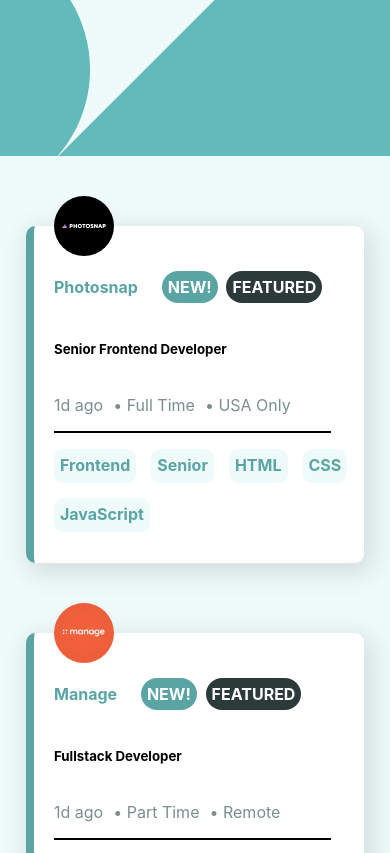
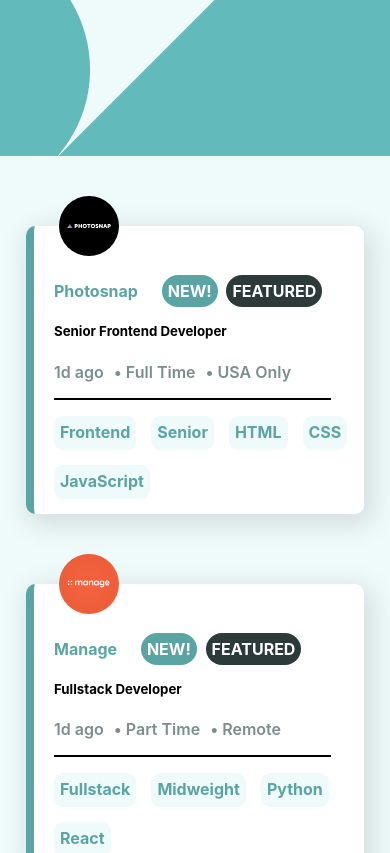
Before and after one commit to Lhourquin/static-job-listings-master, a React (Create React App) app: page / in a window 390 px wide. Shown: the top 853 px of the page. Built offline with nearby package versions, Linux system fonts and the light colour scheme.

Commit message:
style mobile jobCard component done

```diff
--- a/src/components/job-card/index.js
+++ b/src/components/job-card/index.js
@@ -9,27 +9,26 @@
 const Card = styled.div`
     background-color: white;
     width : 330px;
-    border-left : 8px solid   hsl(180, 29%, 50%);
+    border-left : 8px solid hsl(180, 29%, 50%);
     border-radius : 9px;
-    display : flex;
-    flex-direction : column;
     border-top-left-radius: 9px 10px;
     border-bottom-left-radius: 9px 10px;
     margin : 70px auto 55px auto;
     -webkit-box-shadow: 5px 7px 27px 5px rgba(0,0,0,0.11);
     box-shadow: 5px 7px 27px 5px rgba(0,0,0,0.11);
-    img{
+    .logo{
         width: 60px;
-        padding-left : 20px;
+        margin-left : -220px;
         margin-top : -30px;
+        text-align: left;
     }
-    h4{
+    .company{
         color : hsl(180, 29%, 50%);
         padding-left : 20px;
         text-align : left;
 
     }
-    h5{
+    .position{
         text-align: left;
         padding-left : 20px;
     }
@@ -38,11 +37,14 @@
         padding-left : 20px;
         list-style-type : none;
         color : hsl(180, 8%, 52%);
+        li{
+            font-weight : 600;
+        }
         li:nth-child(2), li:nth-child(3){
             padding-left :10px;
         }
     }
-    tr{
+    hr{
         margin-left: 20px;
         width : 275px;
         color : black;
@@ -72,6 +74,8 @@
         height : 22px;
         display : flex;
         padding : 6px;
+        cursor : pointer;
+
     }
 `;
 const JobCard = ({ jobsData }) => {
@@ -81,15 +85,15 @@
                 {
                     jobsData.map(obj =>
                         <Card key={obj.id}>
-                            <img src={obj.logo} alt={obj.company + " logo"} />
-                            <h4>{obj.company} {obj.new === true ? <Recent marginLeft={"20px"} bgColor={"hsl(180, 29%, 50%)"}>NEW!</Recent> : ""} {obj.featured === true ? <Recent marginLeft={"5px"} bgColor={"hsl(180, 14%, 20%)"}>FEATURED</Recent>: ""}</h4>
-                            <h5>{obj.position}</h5>
+                            <img className="logo" src={obj.logo} alt={obj.company + " logo"} />
+                            <h4 className="company">{obj.company} {obj.new === true ? <Recent marginLeft={"20px"} bgColor={"hsl(180, 29%, 50%)"}>NEW!</Recent> : ""} {obj.featured === true ? <Recent marginLeft={"5px"} bgColor={"hsl(180, 14%, 20%)"}>FEATURED</Recent>: ""}</h4>
+                            <h5 className="position">{obj.position}</h5>
                             <ul className="postedContactLocation">
                                 <li>{obj.postedAt}</li>
                                 <li>• {obj.contract}</li>
                                 <li>• {obj.location}</li>
                             </ul>
-                            <tr/>
+                            <hr/>
                             <FilterLanguagesAndLevel>
                                 <li>{obj.role}</li>
                                 <li>{obj.level}</li>
```
